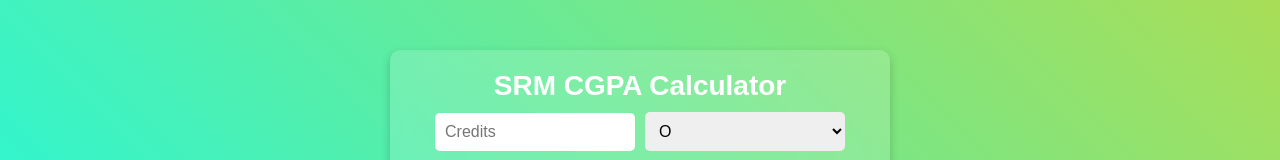
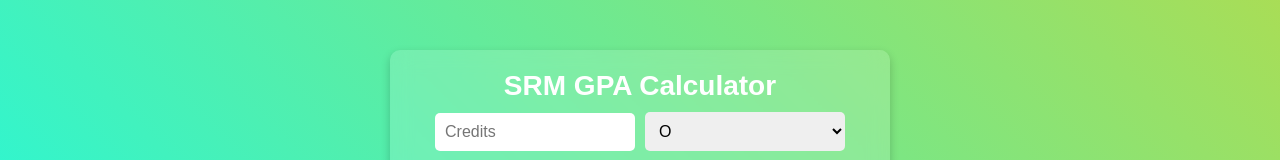
Before and after one commit to yuvanvishnupandi/srm_gpa_calculator, a plain HTML site: page index.html in a window 1280 px wide. Shown: the part 214-374 px from the top of the page. Drawn offline with nearby package versions, Linux system fonts and the light colour scheme.

Commit message:
Update index.html

```diff
--- a/index.html
+++ b/index.html
@@ -3,7 +3,7 @@
 <head>
     <meta charset="UTF-8">
     <meta name="viewport" content="width=device-width, initial-scale=1.0">
-    <title>SRM CGPA Calculator</title>
+    <title>SRM GPA Calculator</title>
     <link rel="stylesheet" href="style.css">
     <link rel="stylesheet" href="https://unpkg.com/boxicons@2.1.4/css/boxicons.min.css">
 
@@ -13,7 +13,7 @@
     <div class="background"></div>
 
     <div class="container">
-        <h1> SRM CGPA Calculator</h1>
+        <h1> SRM GPA Calculator</h1>
 
         <div id="subjects">
             <div class="subject">
```
